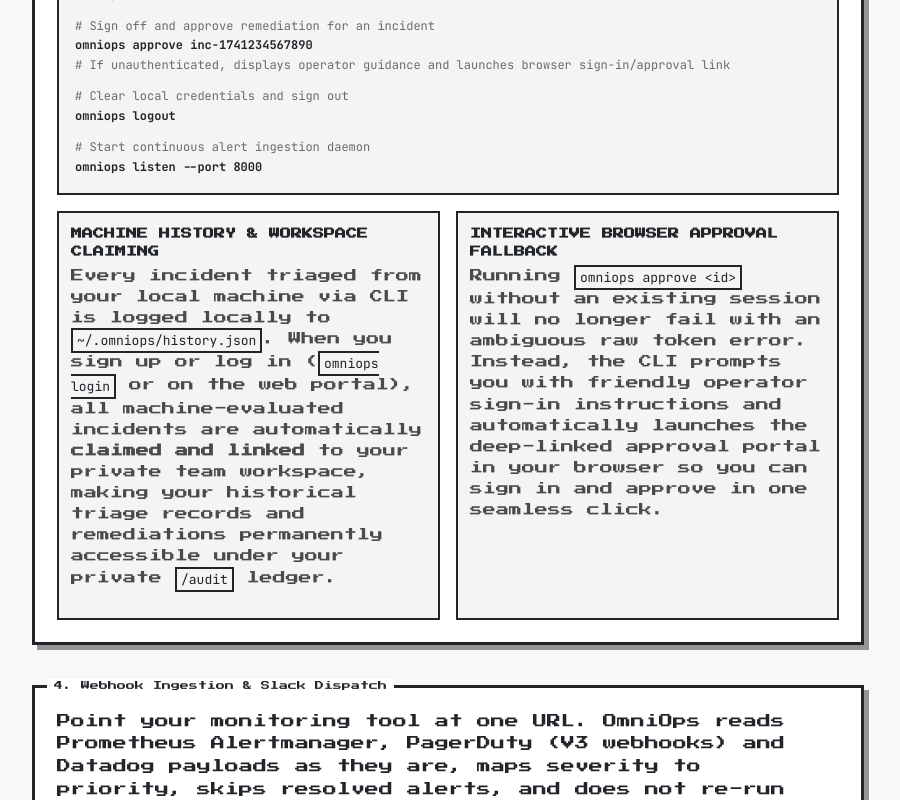
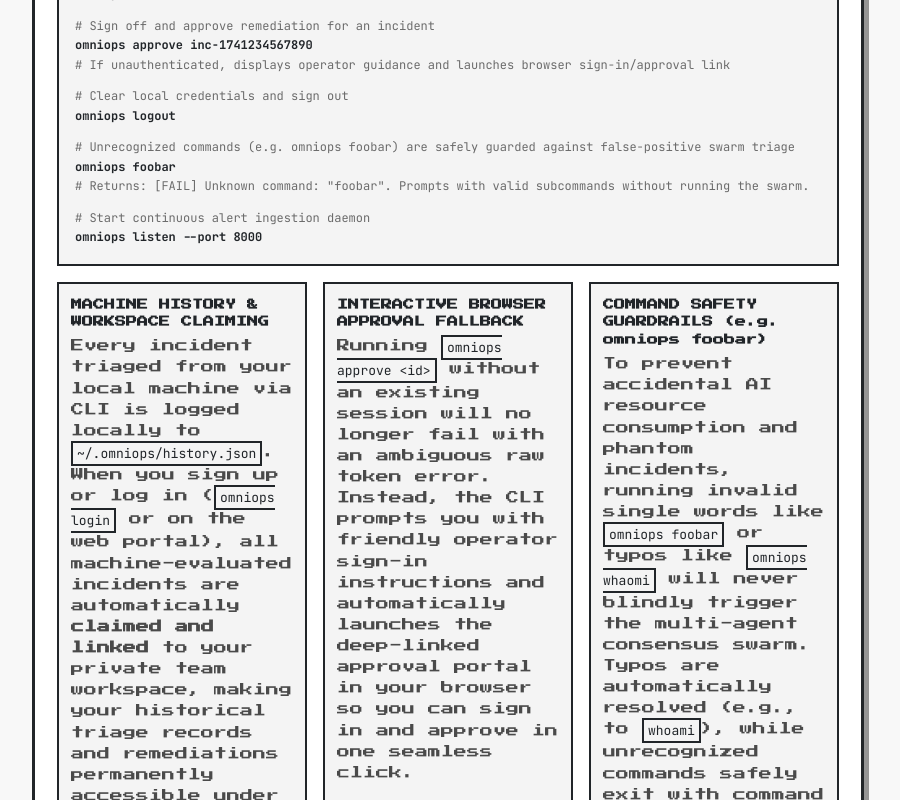
Before and after one commit to abbysallord/16Bits, a React (Vite) app in the folder frontend/: page /docs in a window 1280 px wide. Shown: the part 2120-2920 px from the top of the page, without its empty margins (336-1236 px from the left). Built offline with nearby package versions, Linux system fonts and the light colour scheme; no server answers.

Commit message:
docs: add command safety guardrails (e.g. omniops foobar) and typo resolution to CLI docs

```diff
--- a/frontend/src/pages/DocsPage.tsx
+++ b/frontend/src/pages/DocsPage.tsx
@@ -383,6 +383,10 @@
                   <div className="mt-3" style={{ color: 'var(--ink-faint)' }}># Clear local credentials and sign out</div>
                   <div className="font-bold">omniops logout</div>
 
+                  <div className="mt-3" style={{ color: 'var(--ink-faint)' }}># Unrecognized commands (e.g. omniops foobar) are safely guarded against false-positive swarm triage</div>
+                  <div className="font-bold">omniops foobar</div>
+                  <div style={{ color: 'var(--ink-faint)' }}># Returns: [FAIL] Unknown command: "foobar". Prompts with valid subcommands without running the swarm.</div>
+
                   <div className="mt-3" style={{ color: 'var(--ink-faint)' }}># Start continuous alert ingestion daemon</div>
                   <div className="font-bold">omniops listen --port 8000</div>
                 </div>
@@ -411,7 +415,7 @@
                 </button>
               </div>
 
-              <div className="grid grid-cols-1 md:grid-cols-2 gap-4 mt-4" style={{ fontSize: 13 }}>
+              <div className="grid grid-cols-1 md:grid-cols-3 gap-4 mt-4" style={{ fontSize: 13 }}>
                 <div className="p-3" style={{ border: '2px solid var(--border)', backgroundColor: 'var(--bg-inset)' }}>
                   <span className="font-bold block mb-1 text-accent font-display" style={{ fontSize: 11 }}>
                     MACHINE HISTORY &amp; WORKSPACE CLAIMING
@@ -431,6 +435,17 @@
                   <p className="leading-relaxed" style={{ color: 'var(--ink-dim)' }}>
                     Running <code className="font-code px-1 py-0.5" style={codeBlock}>omniops approve &lt;id&gt;</code> without an existing session will no longer fail with an ambiguous raw token error.
                     Instead, the CLI prompts you with friendly operator sign-in instructions and automatically launches the deep-linked approval portal in your browser so you can sign in and approve in one seamless click.
+                  </p>
+                </div>
+                <div className="p-3" style={{ border: '2px solid var(--border)', backgroundColor: 'var(--bg-inset)' }}>
+                  <span className="font-bold block mb-1 text-accent font-display" style={{ fontSize: 11 }}>
+                    COMMAND SAFETY GUARDRAILS (e.g. omniops foobar)
+                  </span>
+                  <p className="leading-relaxed" style={{ color: 'var(--ink-dim)' }}>
+                    To prevent accidental AI resource consumption and phantom incidents, running invalid single words like{' '}
+                    <code className="font-code px-1 py-0.5" style={codeBlock}>omniops foobar</code> or typos like{' '}
+                    <code className="font-code px-1 py-0.5" style={codeBlock}>omniops whaomi</code> will never blindly trigger the multi-agent consensus swarm.
+                    Typos are automatically resolved (e.g., to <code className="font-code px-1 py-0.5" style={codeBlock}>whoami</code>), while unrecognized commands safely exit with command guidance. Real incidents must be dispatched via <code className="font-code px-1 py-0.5" style={codeBlock}>omniops triage "&lt;error&gt;"</code> or descriptive alert strings.
                   </p>
                 </div>
               </div>
```
